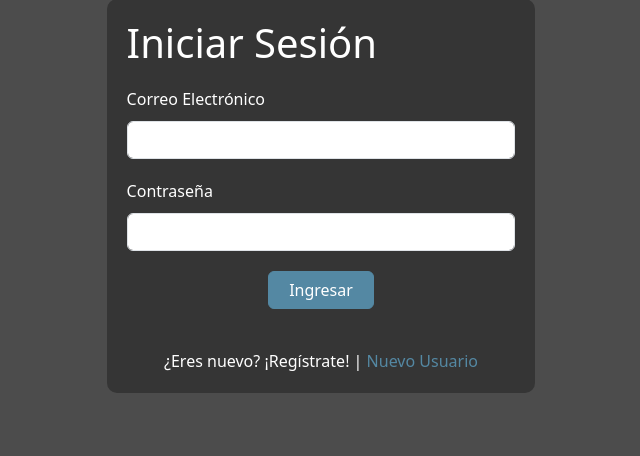
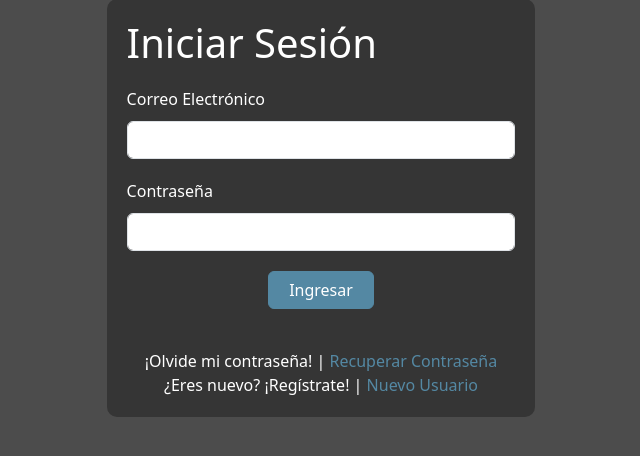
Before and after one commit to dieramirezma/unAgenda, a Flask app: page / in a window 1280 px wide. Shown: the part 129-585 px from the top of the page, without its empty margins (319-959 px from the left). Run offline with Flask 3, Linux system fonts and the light colour scheme; parts of the project's set-up code (start-up, migrations or seed data) failed here and were passed over; some libraries are stand-ins or nearby versions.

Commit message:
Update index.html

```diff
--- a/prFlask/templates/index.html
+++ b/prFlask/templates/index.html
@@ -46,7 +46,9 @@
         <button type="submit" class="btn btn-primary">Ingresar</button>
         </div>
         <div style="text-align: center;">
+        <label class="recuper" for="emailHelp">¡Olvide mi contraseña! | <a style="text-decoration: none;" href="">Recuperar Contraseña</a> </label>
         <label class="registerNew" for="exampleRegister">¿Eres nuevo? ¡Regístrate! | <a style="text-decoration: none;" href="/register">Nuevo Usuario</a></label>
+
         </div>
     </form>
 </div>
```
